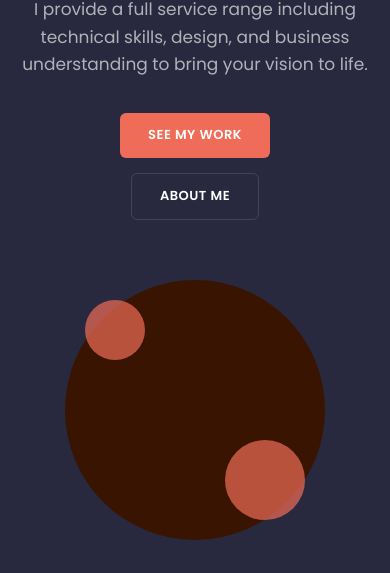
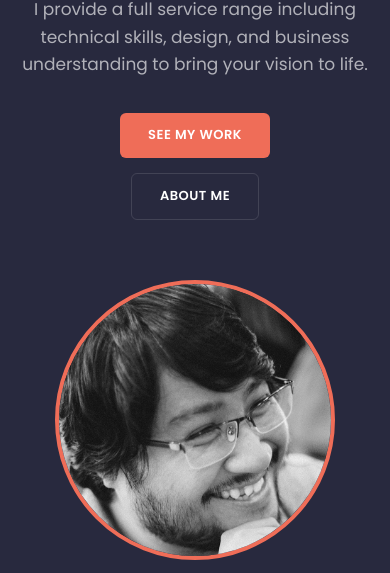
Before and after one commit to malvedajb/malvedajb.github.io, a plain HTML site: page index.html in a window 390 px wide. Shown: the part 271-844 px from the top of the page. Drawn offline with Linux system fonts and the light colour scheme.

Commit message:
Added hero image

```diff
--- a/css/styles.css
+++ b/css/styles.css
@@ -291,17 +291,21 @@ nav {
     position: relative;
 }
 
-.floating-badge {
-    width: 60px;
-    height: 60px;
-    background: var(--primary);
+.hero-photo-wrapper {
+    width: 380px;
+    height: 380px;
     border-radius: 50%;
-    position: absolute;
-    opacity: 0.7;
-}
-
-.floating-badge.top-left { top: 20px; left: 20px; }
-.floating-badge.bottom-right { bottom: 20px; right: 20px; width: 80px; height: 80px; }
+    overflow: hidden;
+    flex-shrink: 0;
+    border: 4px solid var(--primary);
+}
+
+.hero-photo {
+    width: 100%;
+    height: 100%;
+    object-fit: cover;
+    object-position: center top;
+}
 
 
 /* ============================================================
@@ -910,10 +914,11 @@ nav {
     flex: 0 0 380px;
 }
 
-.about-image-placeholder {
+.about-photo {
     width: 380px;
     height: 460px;
-    background: var(--bg-dark);
+    object-fit: cover;
+    object-position: center top;
     border-radius: 12px;
 }
 
@@ -1583,13 +1588,19 @@ legend {
     .about-image-wrapper {
         flex: none;
         width: 100%;
-    }
-
-    .about-image-placeholder {
+        display: flex;
+        justify-content: center;
+    }
+
+    .about-photo {
         width: 100%;
         max-width: 380px;
         height: 300px;
-        margin: 0 auto;
+    }
+
+    .hero-photo-wrapper {
+        width: 280px;
+        height: 280px;
     }
 
     .contact-full-container {
--- a/index.html
+++ b/index.html
@@ -38,9 +38,8 @@
                     </div>
                 </div>
                 <div class="hero-image">
-                    <div class="image-placeholder">
-                        <div class="floating-badge top-left"></div>
-                        <div class="floating-badge bottom-right"></div>
+                    <div class="hero-photo-wrapper">
+                        <img src="assets/MTS_7567.jpg" alt="Jed Malveda" class="hero-photo">
                     </div>
                 </div>
             </div>
@@ -149,7 +148,7 @@
                                 <div class="browser-url">adminlte.io</div>
                             </div>
                             <div class="browser-content">
-                                <iframe src="https://adminlte.io/themes/v4/" title="AdminLTE" loading="lazy" sandbox="allow-scripts allow-same-origin allow-forms"></iframe>
+                                <iframe src="https://adminlte.io/themes/v4/s" title="AdminLTE" loading="lazy" sandbox="allow-scripts allow-same-origin allow-forms"></iframe>
                                 <div class="iframe-fallback">
                                     <span>&#128274;</span>
                                     <p>Preview blocked by site</p>
```
Also changed, not shown: about.html (+1 -1 lines), assets/MTS_7567.jpg (added).
